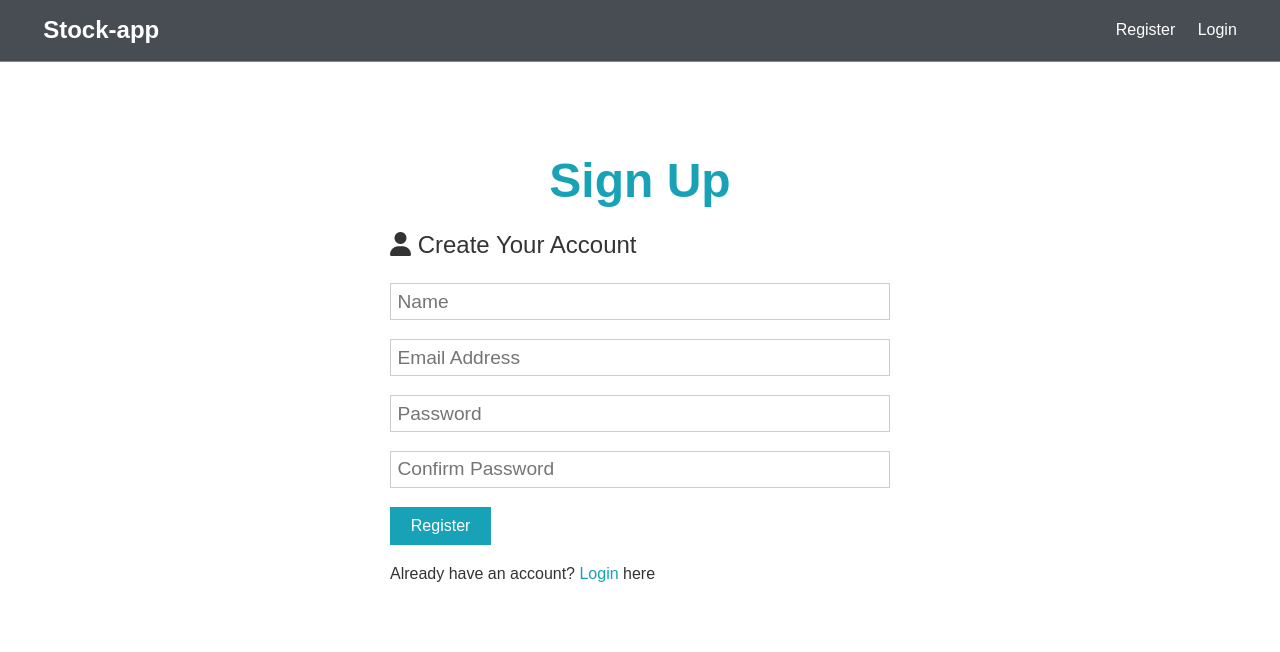
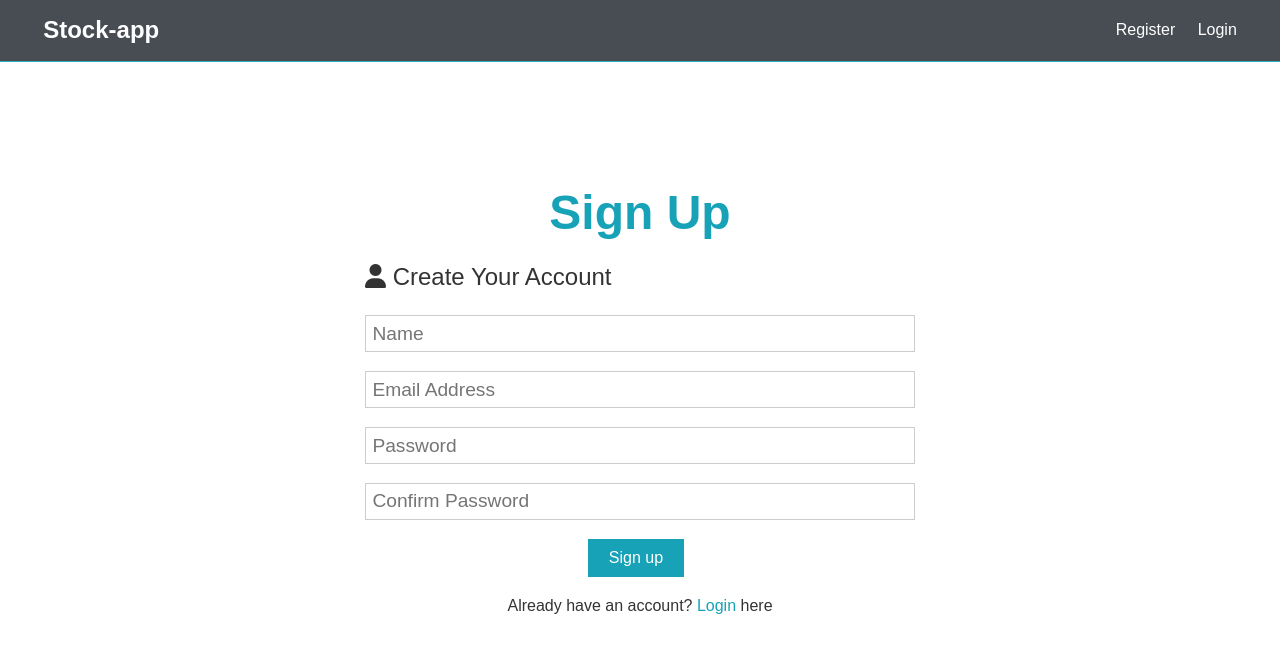
Before and after one commit to DonghaoWu/stock-application-heroku, a React (Create React App) app in the folder client/: page /register in a window 1280 px wide. Shown: the top 652 px of the page. Built offline with nearby package versions, Linux system fonts and the light colour scheme.

Commit message:
working on styles.

```diff
--- a/client/src/App.css
+++ b/client/src/App.css
@@ -132,57 +132,6 @@ img {
   outline: none;
 }
 
-.navbar-logout-button{
-  color:var(--light-color);
-  background-color: var(--dark-color);
-  font-size: 1rem;
-  padding: 0 0.45rem;
-  border: none;
-  cursor: pointer;
-  margin: 0,0.25rem;
-}
-
-.navbar-logout-button:hover{
-  color: var(--primary-color);
-}
-
-/* --------------------------------------------------------- */
-/* For all pages container */
-.container {
-  display: flex;
-  justify-content: center;
-  align-items: center;
-  padding: 0 1rem;
-  margin-top: 4.5rem;
-  margin-bottom: 3rem;
-}
-
-.auth-container{
-  padding-top: 5rem;
-}
-
-.auth-header{
-  width: 100%;
-  text-align: center;
-}
-
-.alert-container{
-  display: flex;
-  justify-content: flex-end;
-}
-
-.alert {
-  min-width: 10rem;
-  text-align: center;
-  padding: 0.5rem 4rem;
-  margin: 0;
-  opacity: 0.9;
-  background: var(--light-color);
-  color: #333;
-  position: absolute;
-  z-index: 1;
-}
-
 .btn-primary,
 .bg-primary,
 .alert-primary {
@@ -239,40 +188,6 @@ img {
 }
 
 /* --------------------------------------------------------- */
-/* For Form component */
-.form .form-group {
-  width:40%;
-  min-width: 500px;
-  margin: 1.2rem 0;
-}
-
-.form .form-text {
-  display: block;
-  margin-top: 0.3rem;
-  color: #888;
-}
-
-.form input[type='text'],
-.form input[type='email'],
-.form input[type='password'],
-.form input[type='date'],
-.form select,
-.form textarea {
-  display: block;
-  width: 100%;
-  padding: 0.4rem;
-  font-size: 1.2rem;
-  border: 1px solid #ccc;
-}
-
-.form input[type='submit'],
-button {
-  font: inherit;
-}
-
-
-
-/* --------------------------------------------------------- */
 /* For Navbar component */
 .navbar {
   display: flex;
@@ -303,6 +218,23 @@ button {
 
 .navbar .welcome span {
   margin-right: 0.6rem;
+}
+
+/* --------------------------------------------------------- */
+/* For navbar button <logout> */
+
+.navbar-logout-button{
+  color:var(--light-color);
+  background-color: var(--dark-color);
+  font-size: 1rem;
+  padding: 0 0.45rem;
+  border: none;
+  cursor: pointer;
+  margin: 0,0.25rem;
+}
+
+.navbar-logout-button:hover{
+  color: var(--primary-color);
 }
 
 /* --------------------------------------------------------- */
@@ -337,6 +269,85 @@ button {
   text-align: center;
 }
 
+/* --------------------------------------------------------- */
+/* For alert */
+.alert-container{
+  margin:4rem 1rem 1rem 1rem;
+  display: flex;
+  justify-content: flex-end;
+}
+
+.alert {
+  min-width: 10rem;
+  text-align: center;
+  padding: 0.5rem 4rem;
+  margin: 0.5rem 0.5rem;
+  opacity: 0.9;
+  z-index: 1;
+}
+
+/* --------------------------------------------------------- */
+/* For all pages container */
+.container {
+  width: 100%;
+  display: flex;
+  justify-content: center;
+  align-items: center;
+  padding: 0 1rem;
+  margin-top: 4.5rem;
+  margin-bottom: 3rem;
+}
+
+/* --------------------------------------------------------- */
+/* For auth pages */
+.auth-container{
+  margin:1rem;
+  padding: 2rem 2rem 2rem 2rem;
+}
+
+.auth-header{
+  min-width: 550px;
+  text-align: center;
+}
+
+/* --------------------------------------------------------- */
+/* For Form component */
+.form .form-group {
+  min-width: 550px;
+  margin: 1.2rem 0;
+}
+
+.form .form-text {
+  display: block;
+  margin-top: 0.3rem;
+  color: #888;
+}
+
+.form input[type='text'],
+.form input[type='email'],
+.form input[type='password'],
+.form input[type='date'],
+.form select,
+.form textarea {
+  display: block;
+  width: 100%;
+  padding: 0.4rem;
+  font-size: 1.2rem;
+  border: 1px solid #ccc;
+}
+
+.form input[type='submit'],
+button {
+  font: inherit;
+}
+
+.auth-button{
+  text-align: center
+}
+
+.auth-notice{
+  text-align: center
+}
 
 
 /* Mobile Styles */
@@ -380,39 +391,6 @@ button {
   .navbar .welcome {
     display: none;
   }
-}
-
-/* --------------------------------------------------------- */
-/* For general table */
-
-.table th,
-.table td {
-  padding: 1rem;
-  text-align: left;
-}
-
-.table th {
-  background: var(--light-color);
-}
-
-th, td {
-    border: 1px solid black;
-    padding: 10px;
-    text-align: center;
-    font-size: 1rem;
-}
-
-/* <NEW>--------------------------------------------------------- */
-/* For Portfolio component */
-
-
-.transaction_container{
-  display: flex;
-  justify-content: center;
-}
-
-.transaction_content{
-  display: block;
 }
 
 /* <NEW>--------------------------------------------------------- */
@@ -484,19 +462,16 @@ th, td {
 
 /* <NEW>--------------------------------------------------------- */
 /* for Portfolio page component */
-.portfolio_container{
+.portfolio-container{
+  width:85%;
   display: flex;
+  flex-direction: column;
   justify-content: center;
 }
 
 .holding_stocks{
-  display: block;
-}
-
-.tran_header{
-  font-size: 2rem;
-  color: #0077b5;
-  margin: 1rem;
+  display: flex;
+  flex-direction: column;
 }
 
 .total_container{
@@ -506,18 +481,48 @@ th, td {
   align-items:center;
 }
 
+.tran_header{
+  font-size: 2rem;
+  color: #0077b5;
+  margin: 0.5rem;
+  border-bottom: 1px solid
+}
+
+.tran_sub_header{
+  font-size: 1.5rem;
+  color: #0077b5;
+  margin: 0.5rem;
+}
+
+.tran_table{
+  margin:0.5rem;
+  border-collapse: collapse;
+  width:100%;
+  font-size: 5%;
+}
+
+.table th {
+  background: var(--light-color);
+}
+
+th, td {
+    border: 1px solid black;
+    text-align: center;
+    padding:2px;
+}
+
 /* refresh button */
 #refresh_button{
   font-family: "Source Sans Pro", "Arial", sans-serif;
   text-decoration: none;
   text-align: center;
-  font-size: 16px;
+  font-size: 12px;
   color: white;
 
   background-color: #2e2d2d;
   border-radius: 20px;
   margin: 0 10px 0 10px;
-  padding: 10px 20px 10px 20px;
+  padding: 5px 10px 5px 10px;
   opacity: 0.8;
   width: 100px;
 }
@@ -637,3 +642,14 @@ th, td {
   will-change: transform;
   animation: spin 1s infinite linear
 }
+
+/* <NEW>--------------------------------------------------------- */
+/* For Transaction component */
+.transaction_container{
+  display: flex;
+  justify-content: center;
+}
+
+.transaction_content{
+  display: block;
+}
--- a/client/src/App.js
+++ b/client/src/App.js
@@ -34,10 +34,10 @@ const App = ({ loadUser }) => {
       <Fragment>
         <Navbar />
         <Route exact path='/' component={Landing} />
+        <div className='alert-container'>
+          <Alert />
+        </div>
         <section className='container'>
-          <div className='alert-container'>
-            <Alert />
-          </div>
           <Switch>
             <Route path='/portfolio' component={Portfolio} />
             <Route exact path='/login' component={Login} />
--- a/client/src/components/auth/Register.js
+++ b/client/src/components/auth/Register.js
@@ -41,7 +41,7 @@ const Register = ({ setAlert, register, isAuthenticated }) => {
         <div className='auth-container'>
             <h1 className="auth-header large text-primary">Sign Up</h1>
             <p className="lead"><i className="fas fa-user"></i> Create Your Account</p>
-            <form className="form" action="create-profile.html" onSubmit={e => handleSubmit(e)}>
+            <form className="form" onSubmit={e => handleSubmit(e)}>
                 <div className="form-group">
                     <input
                         type="text"
@@ -84,9 +84,11 @@ const Register = ({ setAlert, register, isAuthenticated }) => {
                         required
                     />
                 </div>
-                <input type="submit" className="btn btn-primary" value="Register" />
+                <div className='auth-button'>
+                    <input type="submit" className="btn btn-primary" value="Sign up" />
+                </div>
             </form>
-            <p className="my-1">
+            <p className="auth-notice my-1">
                 Already have an account? <Link to="/login">Login </Link>here
             </p>
         </div>
--- a/client/src/components/layout/NavbarSub.js
+++ b/client/src/components/layout/NavbarSub.js
@@ -28,13 +28,15 @@ const NavbarSub = props => {
         })
     }
 
-    const Default = (
-        <Fragment>
-            <Link to={`${url}`} className={`buy_tag`} onClick={handleBuy}>Buy</Link>
-            <Link to={`${url}/sell`} className={`disable_tag sell`} onClick={handleSell}>Sell</Link>
-            <Link to={`${url}/collapse`} className={`disable_tag`} onClick={handleCollapse}>Collapse</Link>
-        </Fragment >
-    );
+    const Default = () => {
+        return (
+            <div>
+                <Link to={`${url}`} className={`buy_tag`} onClick={handleBuy}>Buy</Link>
+                <Link to={`${url}/sell`} className={`disable_tag sell`} onClick={handleSell}>Sell</Link>
+                <Link to={`${url}/collapse`} className={`disable_tag`} onClick={handleCollapse}>Collapse</Link>
+            </div >
+        )
+    };
 
     const SellEnable = (
         <Fragment>
--- a/client/src/components/layout/Portfolio.js
+++ b/client/src/components/layout/Portfolio.js
@@ -18,11 +18,9 @@ const Portfolio = (props, { match }) => {
         <Fragment>
             {
                 (auth.user) ?
-                    <div className='portfolio_container'>
-                        <div className='portfolio_content'>
-                            <Stock />
-                            <Operation url={url} path={path} />
-                        </div>
+                    <div className='portfolio-container'>
+                        <Stock />
+                        <Operation url={url} path={path} />
                     </div>
                     :
                     <p>Loading...</p>
--- a/client/src/components/layout/Stock.js
+++ b/client/src/components/layout/Stock.js
@@ -19,11 +19,11 @@ const Stock = props => {
         <div className='holding_stocks'>
             <p className='tran_header'>PORTFOLIO</p>
             <div className='total_container'>
-                <p className='tran_header'>Total ($ {Math.floor(stockData.value + auth.user.balance)} )</p>
+                <p className='tran_sub_header'>Total ($ {Math.floor(stockData.value + auth.user.balance)} )</p>
                 <Link to='#' id='refresh_button' onClick={() => store.dispatch(refreshStockData())}>Refresh</Link>
                 <div hidden id="refreshing_spinner"></div>
             </div>
-            <p className='tran_header'>Stock value ($ {Math.floor(stockData.value)} )</p>
+            <p className='tran_sub_header'>Stock value ($ {Math.floor(stockData.value)} )</p>
             <table className='tran_table'>
                 <thead>
                     <tr>
@@ -79,7 +79,7 @@ const Stock = props => {
                     }
                 </tbody>
             </table>
-            <p className='tran_header'>CASH ($ {auth.user.balance} )</p>
+            <p className='tran_sub_header'>CASH ($ {auth.user.balance} )</p>
         </div>
     )
 }
```
Also changed, not shown: client/src/components/auth/Login.js (+5 -3 lines).
